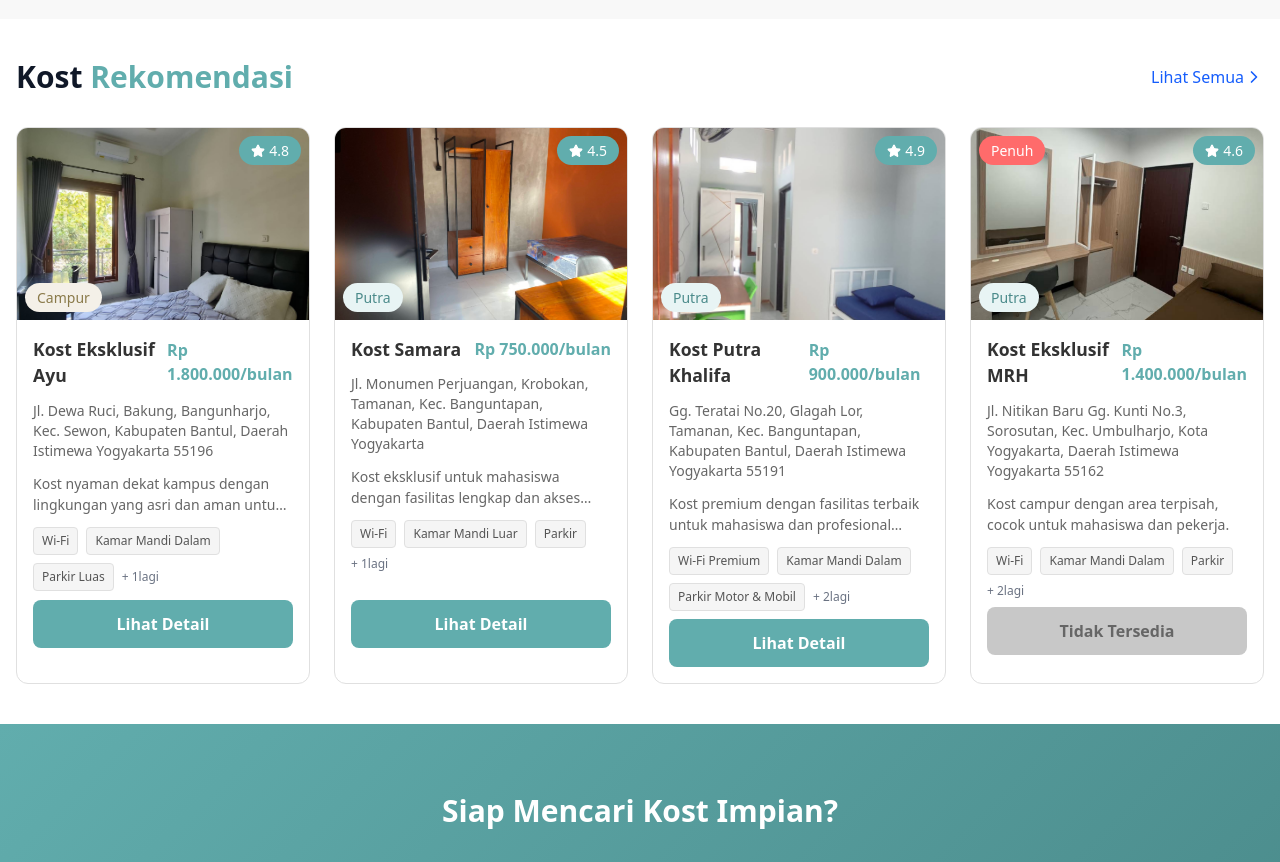
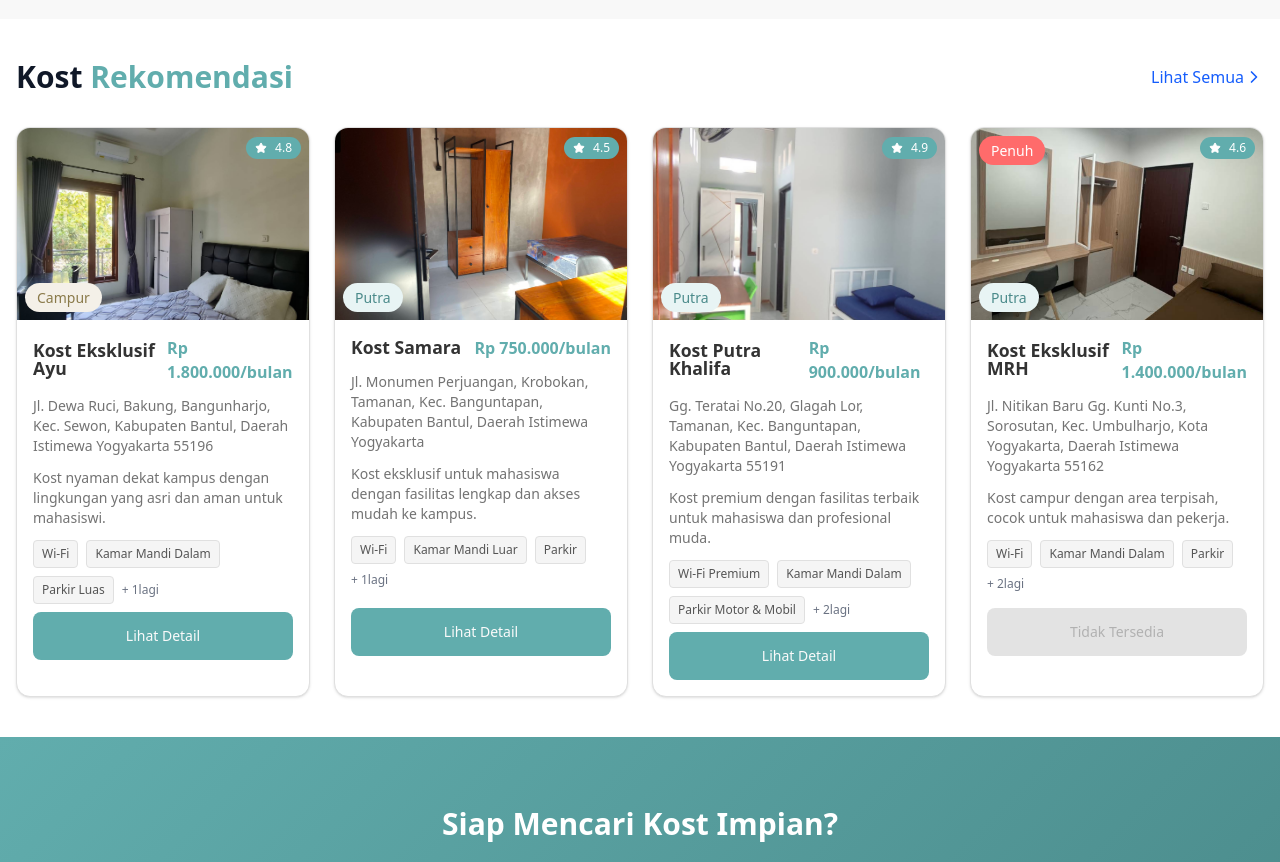
Before and after one commit to adrfathh/KawanKost, a React (Vite) app: page / in a window 1280 px wide. Shown: the part 1220-2082 px from the top of the page. Built offline with nearby package versions, Linux system fonts and the light colour scheme.

Commit message:
tambah beberapa component ui shadcn/ui

```diff
--- a/src/components/public/cards/KostCard.jsx
+++ b/src/components/public/cards/KostCard.jsx
@@ -1,16 +1,28 @@
 import { Star, MapPin } from 'lucide-react';
 import styles from './KostCard.module.css';
 
+// shadcn ui
+
+import {
+  Card,
+  CardDescription,
+  CardTitle,
+} from "@/components/ui/card"
+import { Button } from '@/components/ui/button';
+import { Badge } from "@/components/ui/badge"
+
 const KostCard = ({ kost }) => {
   return (
-    <div className={styles.kostCard}>
+    <Card className={styles.kostCard}>
       {/* Image */}
       <div className={styles.kostImageContainer}>
         <img src={kost.image} alt={kost.name} className={styles.kostImage} />
         {!kost.isAvailable && <div className={styles.kostStatus}>Penuh</div>}
         <div className={styles.kostRating}>
-          <Star size={14} className="mr-1 fill-white" />
-          {kost.rating}
+          <Badge variant="secondary" className="bg-[#61ADAD] text-white">
+            <Star size={14} className="mr-1 fill-white" />
+            {kost.rating}
+          </Badge>
         </div>
         <div className={`${styles.kostType} ${
           kost.type === 'Putri'
@@ -27,15 +39,15 @@
       <div className={styles.kostContent}>
         <div className={styles.contentWrapper}>
           <div className="flex justify-between items-center">
-            <h3 className={styles.kostName}>{kost.name}</h3>
+            <CardTitle className={styles.kostName}>{kost.name}</CardTitle>
             <span className={styles.kostPrice}>{kost.price}</span>
           </div>
 
           <div className={`${styles.kostAddress}`}>
-            <p className="text-sm">{kost.address}</p>
+            <CardDescription className="text-sm">{kost.address}</CardDescription>
           </div>
 
-          <p className={styles.kostDescription}>{kost.description}</p>
+          <CardDescription className={styles.kostDescription}>{kost.description}</CardDescription>
 
           {/* Facilities */}
           <div className={styles.facilitiesContainer}>
@@ -48,11 +60,11 @@
           </div>
         </div>
 
-        <button className={`w-full ${styles.button} ${ !kost.isAvailable && styles.buttonDisabled }`} disabled={!kost.isAvailable}>
+        <Button className={`w-full ${styles.button} ${ !kost.isAvailable && styles.buttonDisabled }`} disabled={!kost.isAvailable}>
           {kost.isAvailable ? 'Lihat Detail' : 'Tidak Tersedia'}
-        </button>
+        </Button>
       </div>
-    </div>
+    </Card>
   );
 };
 
--- a/src/components/public/cards/KostCard.module.css
+++ b/src/components/public/cards/KostCard.module.css
@@ -1,7 +1,5 @@
 .kostCard {
-  background-color: white;
   border: 1px solid #e0e0e0;
-  border-radius: 0.75rem;
   overflow: hidden;
   transition: all 0.3s ease;
 }
@@ -35,13 +33,6 @@
   position: absolute;
   top: 0.5rem;
   right: 0.5rem;
-  background-color: #61adad;
-  color: white;
-  padding: 0.25rem 0.75rem;
-  border-radius: 9999px;
-  font-size: 0.875rem;
-  display: flex;
-  align-items: center;
 }
 
 .kostType {
@@ -103,15 +94,6 @@
   gap: 0.5rem;
 }
 
-.kostDescription {
-  color: #666666;
-  font-size: 0.875rem;
-  overflow: hidden;
-  display: -webkit-box;
-  -webkit-line-clamp: 2;
-  -webkit-box-orient: vertical;
-}
-
 .facilitiesContainer {
   display: flex;
   flex-wrap: wrap;
@@ -130,15 +112,8 @@
 }
 
 .button {
-  padding: 0.75rem 1.5rem;
   background-color: #61adad;
-  color: white;
-  font-size: 1rem;
-  font-weight: 600;
-  border: none;
-  border-radius: 0.5rem;
-  cursor: pointer;
-  transition: all 0.3s ease;
+  height: 3rem;
 }
 
 .button:hover {
@@ -156,3 +131,10 @@
   background-color: #c8c8c8;
   transform: none;
 }
+
+@media (max-width: 768px) {
+  .kostCard {
+    min-height: fit-content;
+    margin: 10px 0;
+  }
+}
--- /dev/null
+++ b/src/components/ui/badge.tsx
@@ -0,0 +1,46 @@
+import * as React from "react"
+import { Slot } from "@radix-ui/react-slot"
+import { cva, type VariantProps } from "class-variance-authority"
+
+import { cn } from "@/lib/utils"
+
+const badgeVariants = cva(
+  "inline-flex items-center justify-center rounded-full border px-2 py-0.5 text-xs font-medium w-fit whitespace-nowrap shrink-0 [&>svg]:size-3 gap-1 [&>svg]:pointer-events-none focus-visible:border-ring focus-visible:ring-ring/50 focus-visible:ring-[3px] aria-invalid:ring-destructive/20 dark:aria-invalid:ring-destructive/40 aria-invalid:border-destructive transition-[color,box-shadow] overflow-hidden",
+  {
+    variants: {
+      variant: {
+        default:
+          "border-transparent bg-primary text-primary-foreground [a&]:hover:bg-primary/90",
+        secondary:
+          "border-transparent bg-secondary text-secondary-foreground [a&]:hover:bg-secondary/90",
+        destructive:
+          "border-transparent bg-destructive text-white [a&]:hover:bg-destructive/90 focus-visible:ring-destructive/20 dark:focus-visible:ring-destructive/40 dark:bg-destructive/60",
+        outline:
+          "text-foreground [a&]:hover:bg-accent [a&]:hover:text-accent-foreground",
+      },
+    },
+    defaultVariants: {
+      variant: "default",
+    },
+  }
+)
+
+function Badge({
+  className,
+  variant,
+  asChild = false,
+  ...props
+}: React.ComponentProps<"span"> &
+  VariantProps<typeof badgeVariants> & { asChild?: boolean }) {
+  const Comp = asChild ? Slot : "span"
+
+  return (
+    <Comp
+      data-slot="badge"
+      className={cn(badgeVariants({ variant }), className)}
+      {...props}
+    />
+  )
+}
+
+export { Badge, badgeVariants }
--- /dev/null
+++ b/src/components/ui/card.tsx
@@ -0,0 +1,92 @@
+import * as React from "react"
+
+import { cn } from "@/lib/utils"
+
+function Card({ className, ...props }: React.ComponentProps<"div">) {
+  return (
+    <div
+      data-slot="card"
+      className={cn(
+        "bg-card text-card-foreground flex flex-col rounded-xl border shadow-sm",
+        className
+      )}
+      {...props}
+    />
+  )
+}
+
+function CardHeader({ className, ...props }: React.ComponentProps<"div">) {
+  return (
+    <div
+      data-slot="card-header"
+      className={cn(
+        "@container/card-header grid auto-rows-min grid-rows-[auto_auto] items-start gap-2 px-6 has-data-[slot=card-action]:grid-cols-[1fr_auto] [.border-b]:pb-6",
+        className
+      )}
+      {...props}
+    />
+  )
+}
+
+function CardTitle({ className, ...props }: React.ComponentProps<"div">) {
+  return (
+    <div
+      data-slot="card-title"
+      className={cn("leading-none font-semibold", className)}
+      {...props}
+    />
+  )
+}
+
+function CardDescription({ className, ...props }: React.ComponentProps<"div">) {
+  return (
+    <div
+      data-slot="card-description"
+      className={cn("text-muted-foreground text-sm", className)}
+      {...props}
+    />
+  )
+}
+
+function CardAction({ className, ...props }: React.ComponentProps<"div">) {
+  return (
+    <div
+      data-slot="card-action"
+      className={cn(
+        "col-start-2 row-span-2 row-start-1 self-start justify-self-end",
+        className
+      )}
+      {...props}
+    />
+  )
+}
+
+function CardContent({ className, ...props }: React.ComponentProps<"div">) {
+  return (
+    <div
+      data-slot="card-content"
+      className={cn("px-6", className)}
+      {...props}
+    />
+  )
+}
+
+function CardFooter({ className, ...props }: React.ComponentProps<"div">) {
+  return (
+    <div
+      data-slot="card-footer"
+      className={cn("flex items-center px-6 [.border-t]:pt-6", className)}
+      {...props}
+    />
+  )
+}
+
+export {
+  Card,
+  CardHeader,
+  CardFooter,
+  CardTitle,
+  CardAction,
+  CardDescription,
+  CardContent,
+}
```
